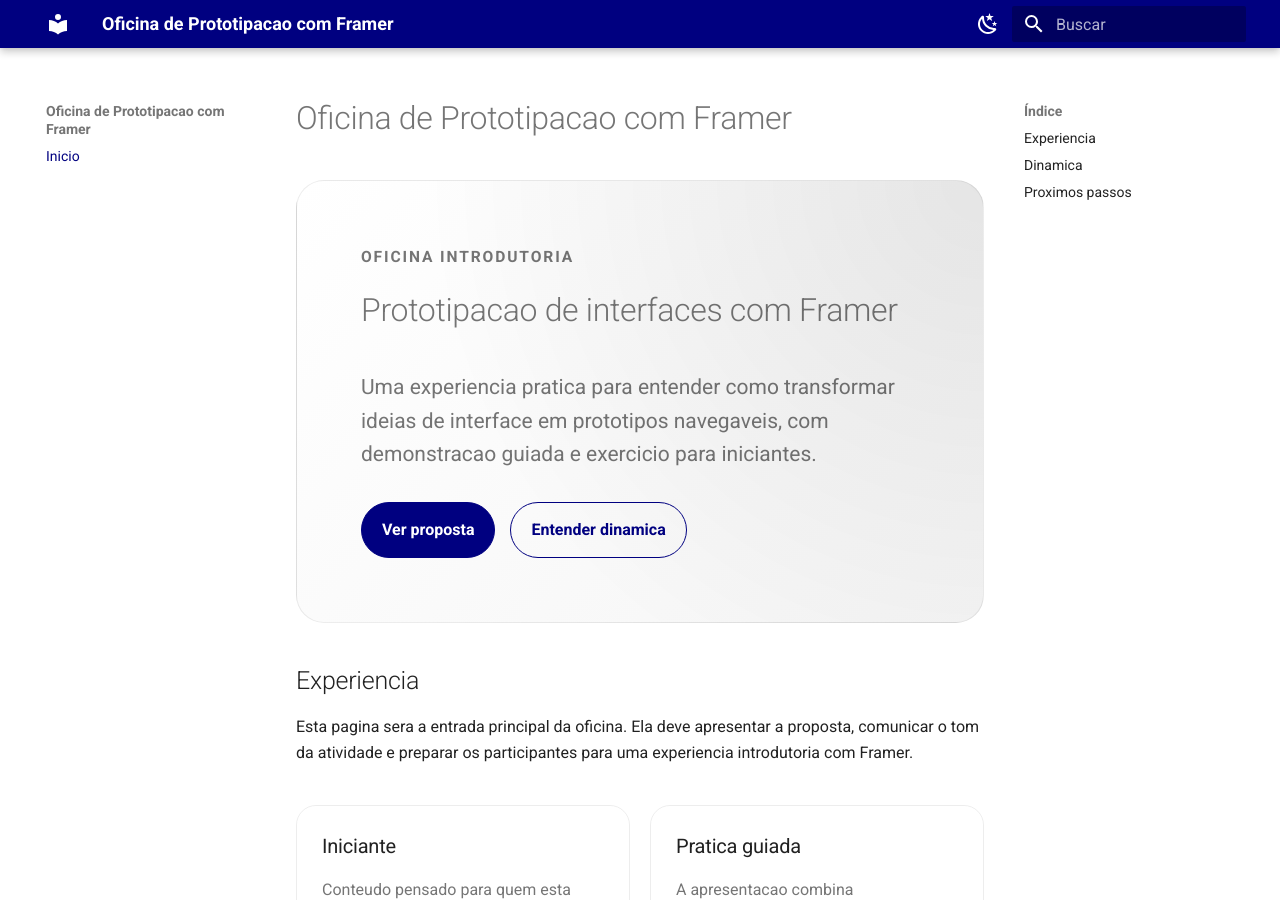
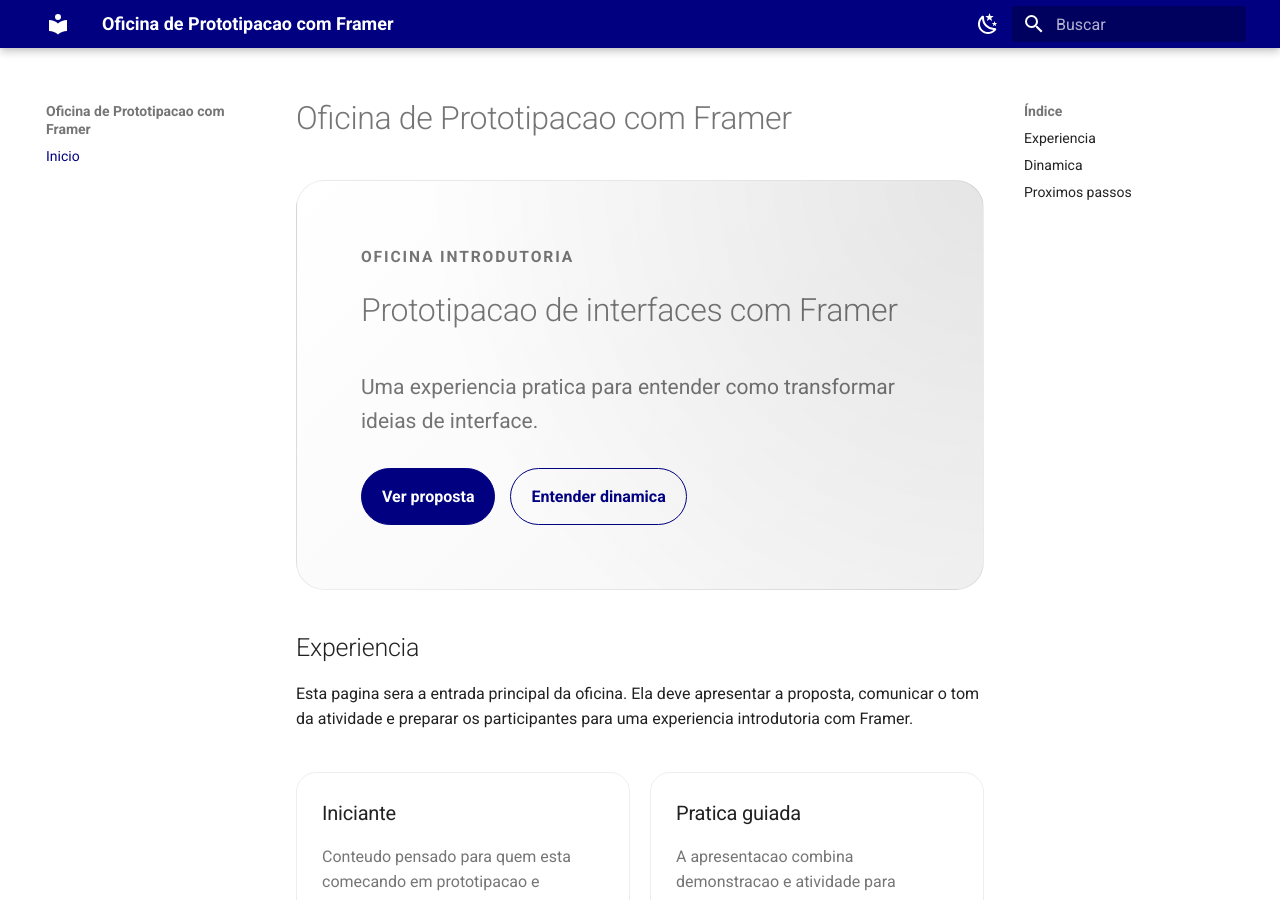
Before and after one commit to AndersonReiner/oficina-framer, an MkDocs documentation site: the page built from docs/index.md, in a window 1280 px wide and 900 px high. Built offline with MkDocs 1.6.1 and Material for MkDocs 9.7.7, drawn with Linux system fonts in a browser that asks for light colours.

Commit message:
copy: simplify hero subtitle

```diff
--- a/docs/index.md
+++ b/docs/index.md
@@ -4,7 +4,7 @@
   <p class="hero__eyebrow">Oficina introdutoria</p>
   <h1 class="hero__title">Prototipacao de interfaces com Framer</h1>
   <p class="hero__text">
-    Uma experiencia pratica para entender como transformar ideias de interface em prototipos navegaveis, com demonstracao guiada e exercicio para iniciantes.
+    Uma experiencia pratica para entender como transformar ideias de interface.
   </p>
   <div class="hero__actions">
     <a class="hero__button hero__button--primary" href="#experiencia">Ver proposta</a>
```
